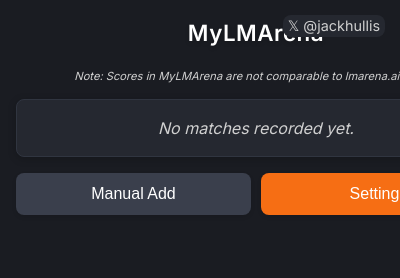
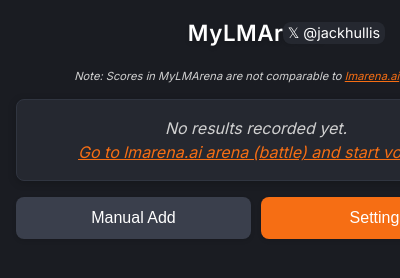
Before and after one commit to greendra8/MyLMArena, a browser extension: page popup.html in a window 400 px wide. Shown: the top 278 px of the page. Drawn offline with Linux system fonts and the light colour scheme.

Commit message:
Enhance popup styles and update links; improve leaderboard messaging

```diff
--- a/popup.css
+++ b/popup.css
@@ -50,6 +50,18 @@
     font-weight: 500;
     color: var(--accent);
     letter-spacing: 0.3px;
+}
+
+a {
+    color: var(--accent);
+}
+
+a:hover {
+    text-decoration: underline;
+}
+
+a:visited {
+    color: var(--accent);
 }
 
 .form-group {
@@ -218,7 +230,7 @@
 }
 
 #leaderboard td[contenteditable="true"]:focus {
-    box-shadow: 0 0 0 1px var(--accent);
+    outline: 1px solid var(--accent);
 }
 
 .rank-1,
@@ -501,17 +513,13 @@
 /* Style for the social media link */
 .social-link {
     position: fixed;
-    top: 15px;
+    top: 22px;
     right: 15px;
     font-size: 0.9rem;
-    color: var(--text-secondary);
+    color: var(--text-primary) !important;
     text-decoration: none;
     transition: color 0.2s ease;
     background-color: var(--bg-secondary);
     padding: 0 5px;
     border-radius: var(--border-radius);
 }
-
-.social-link:hover {
-    color: var(--accent);
-}
--- a/popup.html
+++ b/popup.html
@@ -18,7 +18,8 @@
     </div>
 
     <!-- Disclaimer text -->
-    <p class="disclaimer">Note: Scores in MyLMArena are not comparable to lmarena.ai scores</p>
+    <p class="disclaimer">Note: Scores in MyLMArena are not comparable to <a href="https://lmarena.ai" target="_blank"
+            rel="noopener noreferrer">lmarena.ai</a> scores</p>
 
     <!-- Status Message Placeholder (will be added by JS) -->
 
@@ -27,7 +28,10 @@
         <!-- Leaderboard Section -->
         <div id="leaderboard">
             <!-- Leaderboard will be populated here -->
-            <p>No matches recorded yet.</p>
+            <p>No results recorded yet. <br>
+                <a href="https://lmarena.ai" target="_blank" rel="noopener noreferrer">Go to lmarena.ai arena (battle)
+                    and start voting.</a>
+            </p>
         </div>
 
         <!-- Action Buttons -->
--- a/popup.js
+++ b/popup.js
@@ -59,7 +59,7 @@
     leaderboardDiv.innerHTML = ''; // Clear previous content
 
     if (!eloData || Object.keys(eloData).length === 0) {
-        leaderboardDiv.innerHTML = '<p>No matches recorded yet.</p>';
+        leaderboardDiv.innerHTML = '<p>No results recorded yet. <br> <a href="https://lmarena.ai" target="_blank" rel="noopener noreferrer">Go to lmarena.ai arena (battle) and start voting!</a></p>';
         return;
     }
 
```
